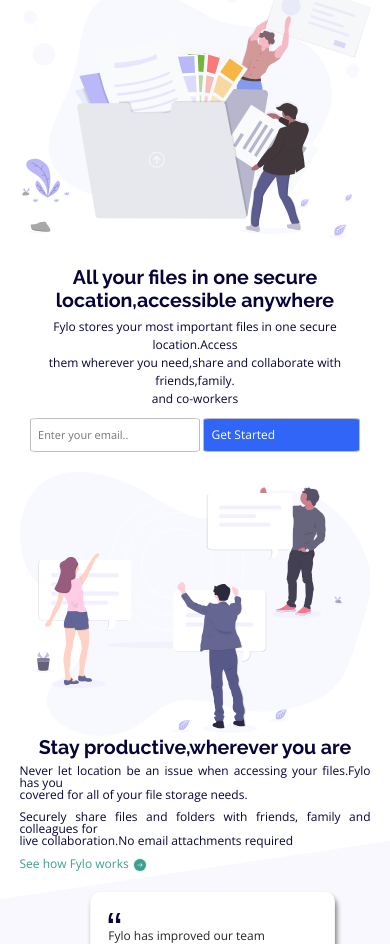
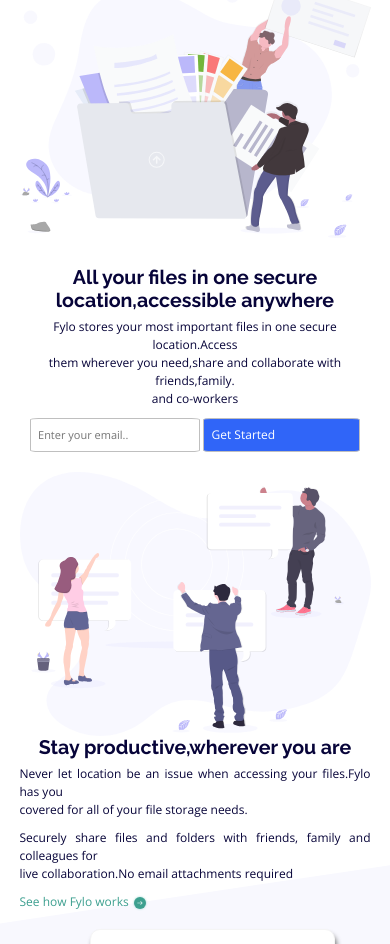
Before and after one commit to TechSis01/Fylo-Landing-Page, a plain HTML site: page index.html in a window 390 px wide. Shown: the part 79-1023 px from the top of the page. Drawn offline with nearby package versions, Linux system fonts and the light colour scheme.

Commit message:
Update styles.css

```diff
--- a/styles.css
+++ b/styles.css
@@ -93,6 +93,7 @@ body{
 a{
     text-decoration: none;
     color:hsl(170, 45%, 43%);
+
 }
 .avatar-container{
     display:flex;
@@ -195,7 +196,10 @@ a{
     }
     .header-2-paragraph{
         text-align:justify;
-        line-height: 1;
+        line-height: 1.5;
+    }
+    a{
+        text-align: center;
     }
     .illustration-2{
         width:100%;
```
